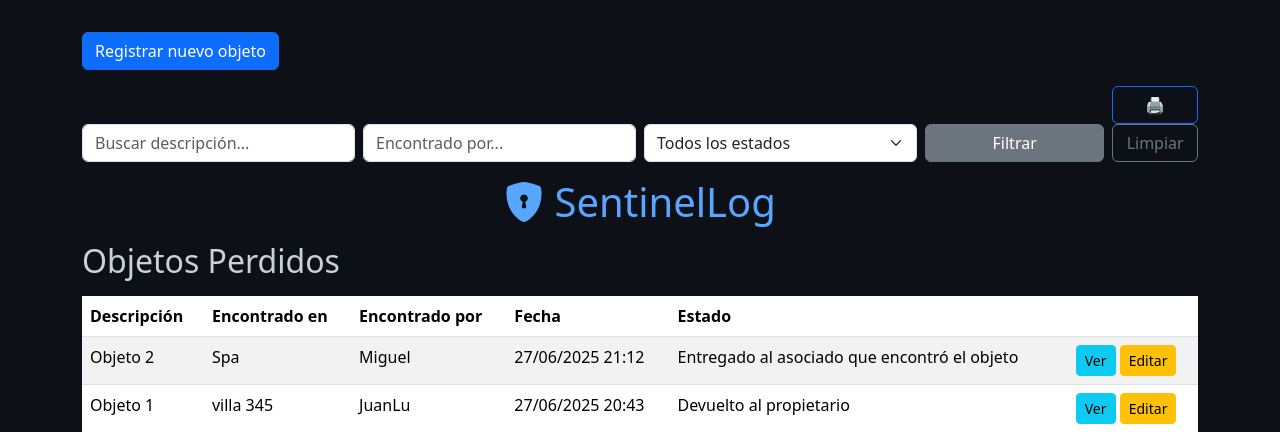
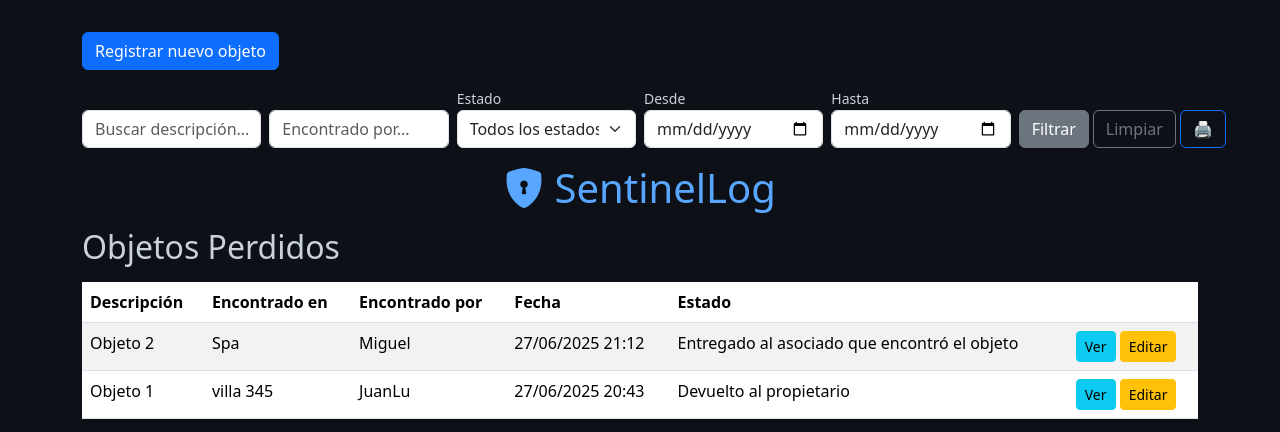
Before and after one commit to afgsanchez/sentinellog, a Django app: page /lostfound/ in a window 1280 px wide. Shown: the part 81-513 px from the top of the page. Run offline with Django 5.2, Linux system fonts and the light colour scheme; a user stored in the database is signed in; data comes from the database, SQL or seed files in the repository; both versions use the stored data as it was after the commit.

Commit message:
updates 30_06_2025

```diff
--- a/SentinelLog/lostfound/templates/lostfound/lostfound_list.html
+++ b/SentinelLog/lostfound/templates/lostfound/lostfound_list.html
@@ -39,13 +39,14 @@
 <a href="{% url 'lostfound:add' %}" class="btn btn-primary mb-3 no-print">Registrar nuevo objeto</a>
 
 <form method="get" class="row g-2 align-items-end mb-3 no-print">
-    <div class="col-md-3">
+    <div class="col-md-2">
         <input type="text" name="q" value="{{ request.GET.q }}" class="form-control" placeholder="Buscar descripción...">
     </div>
-    <div class="col-md-3">
+    <div class="col-md-2">
         <input type="text" name="found_by" value="{{ request.GET.found_by }}" class="form-control" placeholder="Encontrado por...">
     </div>
-    <div class="col-md-3">
+    <div class="col-md-2">
+        <label for="date_from" class="form-label mb-0 small">Estado</label>
         <select name="status" class="form-select">
             <option value="">Todos los estados</option>
             {% for key, value in items.model.STATUS_CHOICES %}
@@ -54,11 +55,17 @@
         </select>
     </div>
     <div class="col-md-2">
-        <button type="submit" class="btn btn-secondary w-100">Filtrar</button>
+        <label for="date_from" class="form-label mb-0 small">Desde</label>
+        <input type="date" id="date_from" name="date_from" value="{{ request.GET.date_from }}" class="form-control">
     </div>
-    <div class="col-md-1 text-end">
-        <button type="button" class="btn btn-outline-primary w-100" onclick="window.print()">🖨️</button>
-        <a href="{% url 'lostfound:list' %}" class="btn btn-outline-secondary w-100">Limpiar</a>
+    <div class="col-md-2">
+        <label for="date_to" class="form-label mb-0 small">Hasta</label>
+        <input type="date" id="date_to" name="date_to" value="{{ request.GET.date_to }}" class="form-control">
+    </div>
+    <div class="col-md-2 d-flex gap-1">
+        <button type="submit" class="btn btn-secondary flex-fill">Filtrar</button>
+        <a href="{% url 'lostfound:list' %}" class="btn btn-outline-secondary flex-fill">Limpiar</a>
+        <button type="button" class="btn btn-outline-primary flex-fill" onclick="window.print()">🖨️</button>
     </div>
 </form>
 
--- a/SentinelLog/lostfound/views.py
+++ b/SentinelLog/lostfound/views.py
@@ -15,12 +15,18 @@ class LostFoundListView(ListView):
         q = self.request.GET.get('q')
         found_by = self.request.GET.get('found_by')
         status = self.request.GET.get('status')
+        date_from = self.request.GET.get('date_from')
+        date_to = self.request.GET.get('date_to')
         if q:
             qs = qs.filter(description__icontains=q)
         if found_by:
             qs = qs.filter(found_by__icontains=found_by)
         if status:
             qs = qs.filter(status=status)
+        if date_from:
+            qs = qs.filter(found_on__date__gte=date_from)
+        if date_to:
+            qs = qs.filter(found_on__date__lte=date_to)
         return qs
 
 class LostFoundDetailView(DetailView):
```
Also changed, not shown: SentinelLog/lostfound/admin.py (+13 -1 lines), SentinelLog/db.sqlite3.
